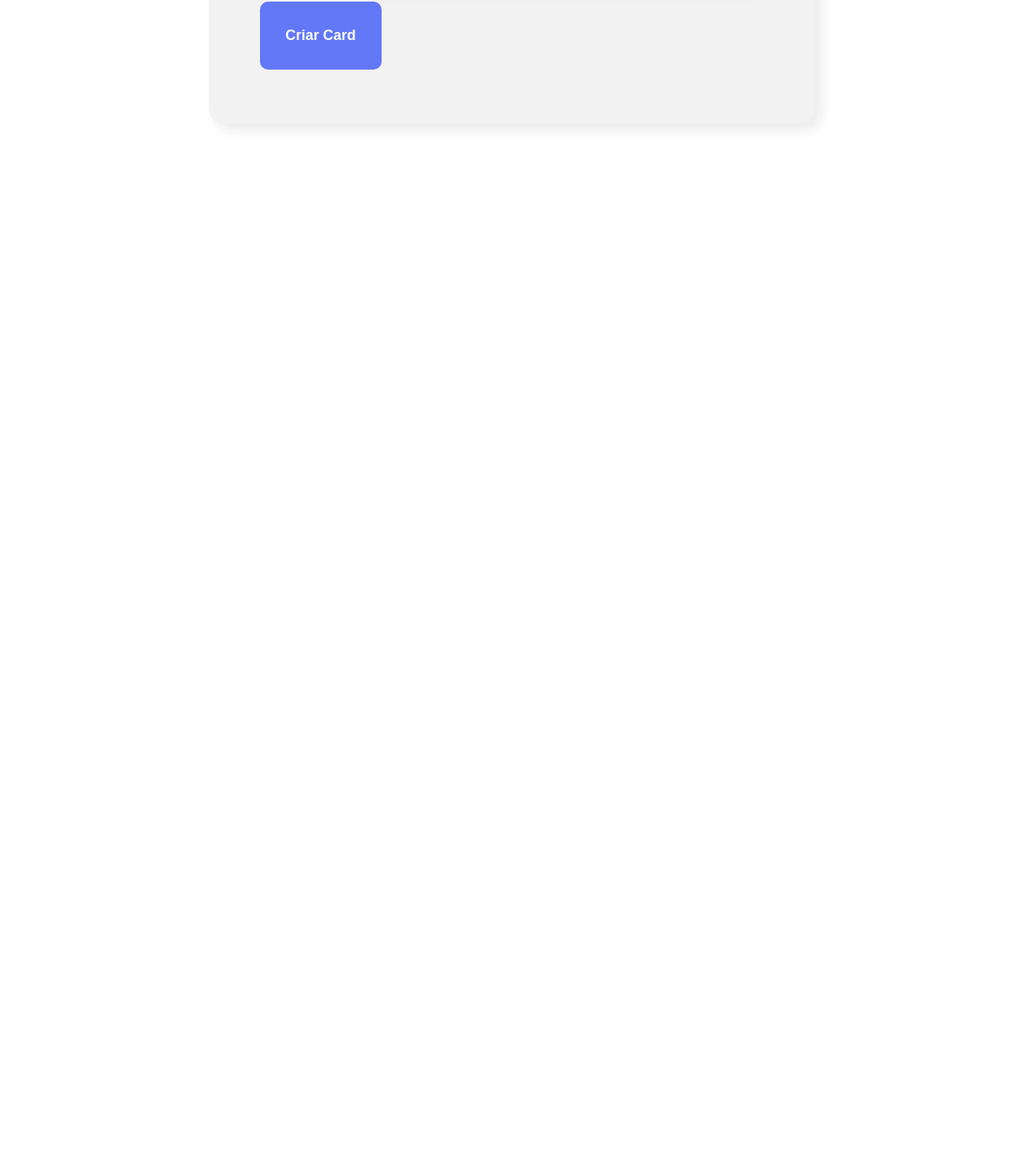
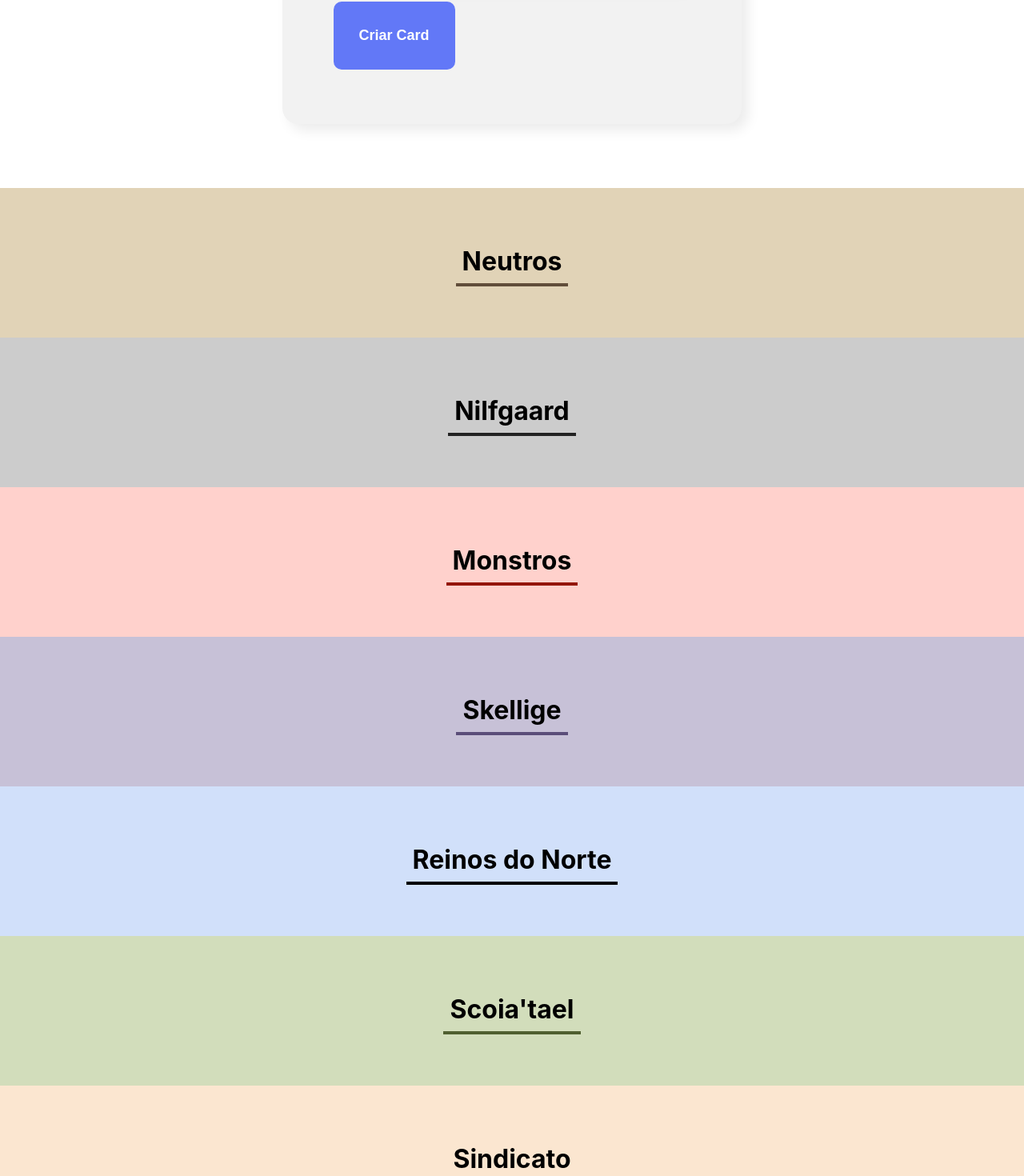
Before and after one commit to sucodelarangela/organo, a React (Vite) app: page / in a window 1280 px wide. Shown: the part 1242-2712 px from the top of the page at 80% size. Before the commit the page ends 1477 px from the top, so only its background shows below. Built offline with nearby package versions, Linux system fonts and the light colour scheme.

Commit message:
:sparkles: team component

```diff
--- a/src/App.jsx
+++ b/src/App.jsx
@@ -2,8 +2,47 @@
 import { useState } from "react";
 import Banner from "./components/Banner";
 import Form from './components/Form';
+import Team from "./components/Team";
 
 function App() {
+  const teams = [
+    {
+      name: 'Neutros',
+      primaryColor: '#614d3a',
+      secondaryColor: '#e1d3b7'
+    },
+    {
+      name: 'Nilfgaard',
+      primaryColor: '#222222',
+      secondaryColor: '#cccccc'
+    },
+    {
+      name: 'Monstros',
+      primaryColor: '#931507',
+      secondaryColor: '#ffd1cc'
+    },
+    {
+      name: 'Skellige',
+      primaryColor: '#5b4e79',
+      secondaryColor: '#c7c1d7'
+    },
+    {
+      name: 'Reinos do Norte',
+      primaryColor: '#61837',
+      secondaryColor: '#d1e0fa'
+    },
+    {
+      name: "Scoia'tael",
+      primaryColor: '#505f30',
+      secondaryColor: '#d2ddbb'
+    },
+    {
+      name: 'Sindicato',
+      primaryColor: '#7e450b',
+      secondaryColor: '#fbe6d0'
+    }
+  ];
+
   const [professionals, setProfessionals] = useState([]);
 
   const handleNewProfessional = (professional) => {
@@ -16,6 +55,16 @@ function App() {
     <div className="App">
       <Banner />
       <Form registeredProfessionals={professional => handleNewProfessional(professional)} />
+      {
+        teams.map((team) => (
+          <Team
+            key={team.name}
+            name={team.name}
+            primaryColor={team.primaryColor}
+            secondaryColor={team.secondaryColor}
+          />
+        ))
+      }
     </div>
   );
 }
--- a/src/components/Form/index.jsx
+++ b/src/components/Form/index.jsx
@@ -11,7 +11,7 @@ import Button from '../Button';
 
 const Form = (props) => {
     const teams = [
-        'Neutra',
+        'Neutros',
         'Nilfgaard',
         'Monstros',
         'Skellige',
@@ -40,7 +40,7 @@ const Form = (props) => {
     return (
         <section className='formulario'>
             <form onSubmit={handleSubmit}>
-                <h2>Preencha os dados para criar os cards do colaborador</h2>
+                <h2>Preencha os dados para criar os cards</h2>
                 <InputField
                     label='Nome da carta'
                     placeholder='Digite seu nome'
--- a/src/components/Team/index.jsx
+++ b/src/components/Team/index.jsx
@@ -1,9 +1,20 @@
 import './style.css';
 
-const Team = () => {
+const Team = (props) => {
     return (
-        <div>Team</div>
+        <section
+            className='team'
+            style={{
+                backgroundColor: props.secondaryColor
+            }}
+        >
+            <h3
+                style={{ borderColor: props.primaryColor }}
+            >{props.name}</h3>
+        </section>
     );
 };
 
 export default Team;
+
+// when we have components that only receives data, we usually call it DUMB COMPONENT
--- a/src/components/Team/style.css
+++ b/src/components/Team/style.css
@@ -0,0 +1,11 @@
+.team {
+    text-align: center;
+    padding: 32px;
+}
+
+.team h3 {
+    font-size: 32px;
+    border-bottom: 4px solid;
+    display: inline-block;
+    padding: 8px;
+}
```
